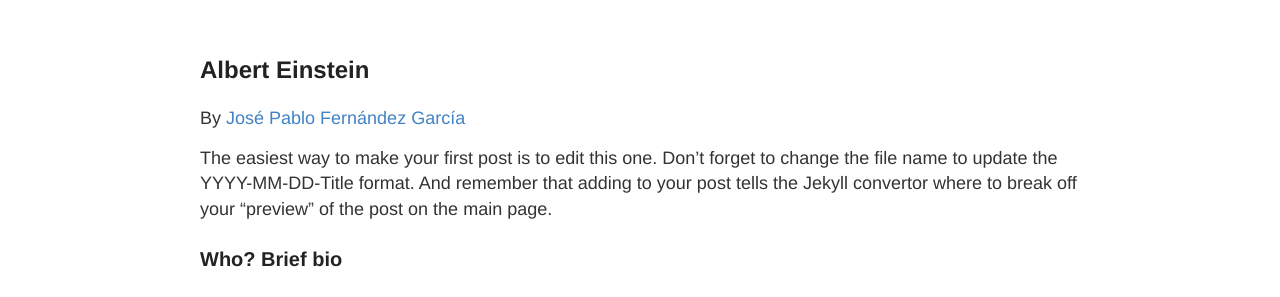
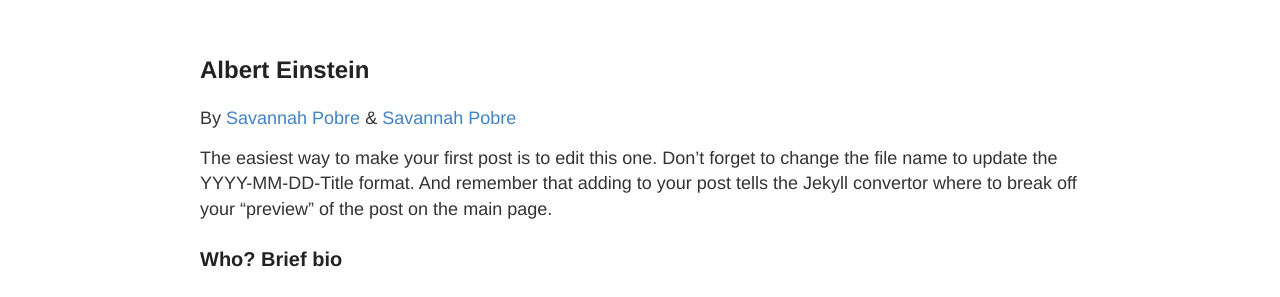
Before and after one commit to HUM-331-Princeton/princeton-lives-and-legacies, a Jekyll site: the page built from _posts/2021-5-5-Albert Einstein.md, in a window 1280 px wide. Shown: the part 131-428 px from the top of the page. Built offline with Jekyll 4.4.1, drawn with Linux system fonts in a browser that asks for light colours.

Commit message:
author test

```diff
--- a/_layouts/post.html
+++ b/_layouts/post.html
@@ -8,6 +8,14 @@ layout: default
     <h2 class="post-title" itemprop="name headline">{{ page.title | escape }}</h2>
     <p class="post-meta"> By
     {% if page.author %}<span itemprop="author" itemscope itemtype="http://schema.org/Person"><span itemprop="name">
+    {% for person in site.people %}
+    {% if person.name == page.author %}
+    <a href="{{ site.baseurl }}{{ person.url }}">{{ page.author }}</a>
+    {% endif %}
+    {% endfor %}
+    </span></span>
+  {% endif %} &
+    {% if page.author %}<span itemprop="author2" itemscope itemtype="http://schema.org/Person"><span itemprop="name">
     {% for person in site.people %}
     {% if person.name == page.author %}
     <a href="{{ site.baseurl }}{{ person.url }}">{{ page.author }}</a>
--- a/_posts/2021-5-5-Albert Einstein.md
+++ b/_posts/2021-5-5-Albert Einstein.md
@@ -1,7 +1,7 @@
 ---
 layout: post
 author: Savannah Pobre
-author: José Pablo Fernández García
+author2: José Pablo Fernández García
 excerpt_separator: <!--more-->
 title: Albert Einstein
 ---
```
